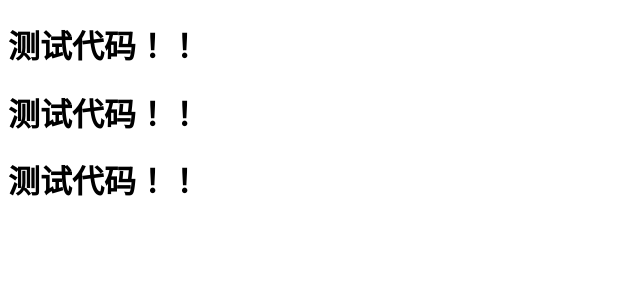
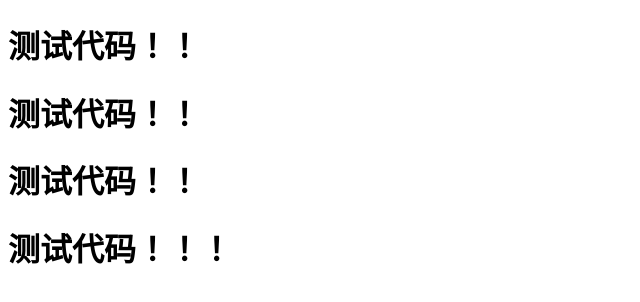
Before and after one commit to zimu-li/testSSH, a plain HTML site: page test.html in a window 1280 px wide. Shown: the whole page, without its empty margins (0-640 px from the left). Drawn offline with Linux system fonts and the light colour scheme.

Commit message:
在master中提交文件

```diff
--- a/test.html
+++ b/test.html
@@ -8,5 +8,6 @@
   <h1>测试代码！！</h1>
   <h1>测试代码！！</h1>
   <h1>测试代码！！</h1>
+  <h1>测试代码！！！</h1>
 </body>
 </html>
```
